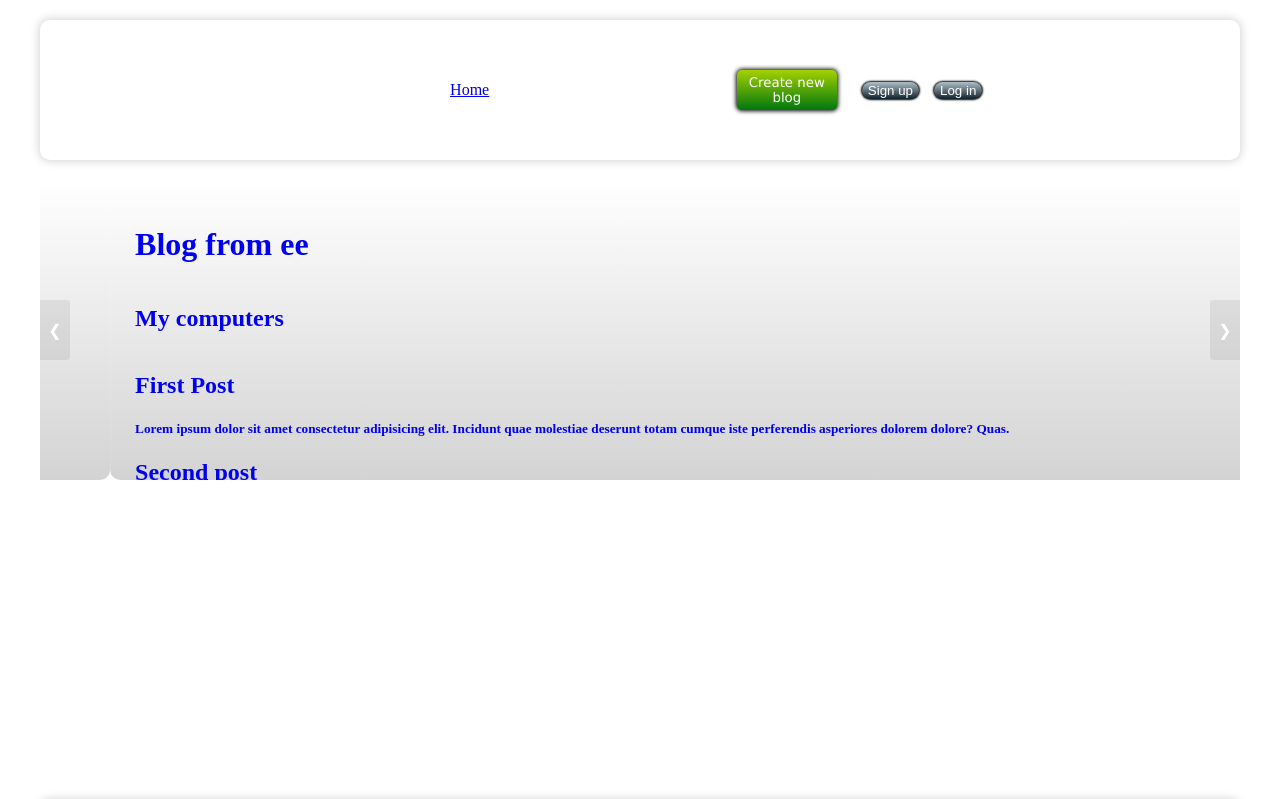
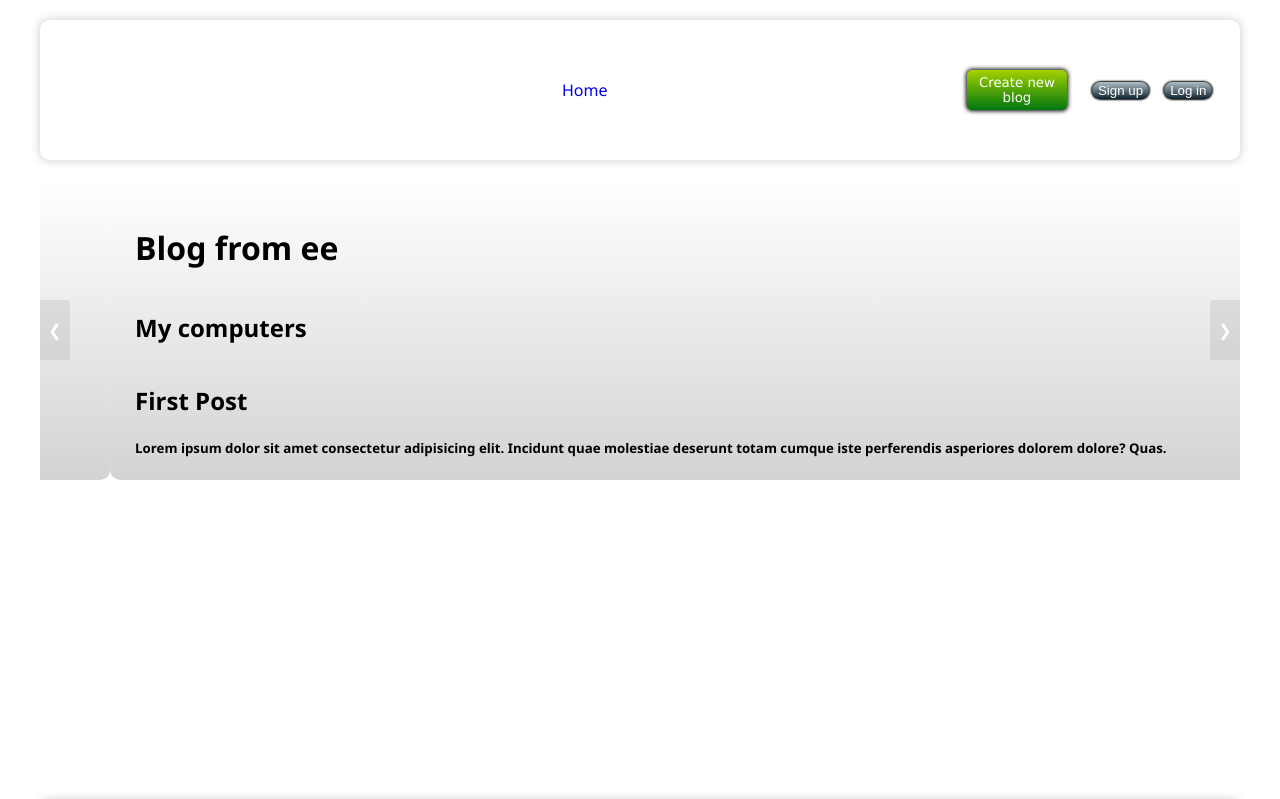
Before and after one commit to CodeDunkey/ReactBlogSite, a React (Create React App) app in the folder reactblogsite/: page /Home in a window 1280 px wide. Shown: the top 799 px of the page. Built offline with nearby package versions, Linux system fonts and the light colour scheme.

Commit message:
13.03.2024 22:02

```diff
--- a/reactblogsite/src/Components/NavBar/NavBar.scss
+++ b/reactblogsite/src/Components/NavBar/NavBar.scss
@@ -7,5 +7,13 @@
 
     .navBarItem{
         margin: 10px;
+        font-family: 'Segoe UI', Tahoma, Geneva, Verdana, sans-serif;
+        font-weight: 500;
+        color: black;
+        // box-shadow: 0px 0px 40px 1px darkgrey;
+    }
+    .linkStyle{
+        text-decoration: none;
+
     }
 }
--- a/reactblogsite/src/Components/NavBar/NavBar.tsx
+++ b/reactblogsite/src/Components/NavBar/NavBar.tsx
@@ -7,7 +7,7 @@ export const NavBar = () => {
         <>
             { (
                 <div className="navBarWrapper">
-                    <div className="navBarItem"><Link to="/Home">Home</Link></div>
+                    <div className="navBarItem"><Link to="/Home" className="linkStyle">Home</Link></div>
                     {/* <div className="navBarItem"><Link to="/Blog">Blog</Link></div> */}
                     {/* <div className="navBarItem"><Link to="/Post">Post</Link></div> */}
                 </div>)}
--- a/reactblogsite/src/Components/PostCarousel/PostCarousel.scss
+++ b/reactblogsite/src/Components/PostCarousel/PostCarousel.scss
@@ -19,6 +19,9 @@
     // overflow: hidden;
     // left: 50%;
 
+    .blogLinkStyle {
+      text-decoration: none;
+    }
     .post1 {
       display: flex;
       flex-direction: column;
@@ -36,12 +39,16 @@
       border-radius: 10px;
       // box-shadow: inset 0px 0px 30px 20px lightgrey; // 0px 0px 10px 1px black,
       // user-select: none;
-      text-decoration: none;
+      // text-decoration: none;
+      font-size: medium;
+    font-family: 'Segoe UI', Tahoma, Geneva, Verdana, sans-serif;
+    color: black;
+      cursor: pointer;
     }
 
     .post2 {
       display: flex;
-  flex-direction: column;
+      flex-direction: column;
       position: relative;
       height: 250px;
       width: 1150px;
@@ -55,12 +62,19 @@
       border-radius: 10px;
       // box-shadow: inset 0px 0px 30px 20px lightgrey; // 0px 0px 10px 1px black,
       // user-select: none;
-      text-decoration: none;
+      // text-decoration: none;
+      font-size: medium;
+    font-family: 'Segoe UI', Tahoma, Geneva, Verdana, sans-serif;
+    color: black;
+      cursor: pointer;
+
     }
+
+
 
     @media screen {
       .post1 {
-        animation: post1 infinite 6000ms ;
+        animation: post1 infinite 6000ms;
       }
     }
 
@@ -68,6 +82,7 @@
       0% {
         transform: translateX(0px);
       }
+
       70% {
         transform: translateX(0px);
       }
@@ -79,7 +94,7 @@
 
     @media screen {
       .post2 {
-        animation: post2 infinite 6000ms ;
+        animation: post2 infinite 6000ms;
       }
     }
 
@@ -87,6 +102,7 @@
       0% {
         transform: translateX(0px);
       }
+
       70% {
         transform: translateX(0px);
       }
@@ -97,10 +113,12 @@
     }
   }
 }
-.blogFrom{
 
-}
-.prev, .next {
+
+.blogFrom {}
+
+.prev,
+.next {
   display: flex;
   align-items: center;
   justify-content: center;
--- a/reactblogsite/src/Components/PostCarousel/PostCarousel.tsx
+++ b/reactblogsite/src/Components/PostCarousel/PostCarousel.tsx
@@ -92,14 +92,15 @@ export const PostCarousel = () => {
                 }
             })
             return (
-                <>
-                    <Link to={`/Blog/(${blog.blogTitle})`} className="post1">
-                        <div className="blogFrom"><h1>Blog from {blog.userName}</h1></div>
-                        <div className="blogTitle"><h2>{blog.blogTitle}</h2></div>
-                        <div className="blogPosts">{blogPosts}</div>
 
+                    <Link to={`/Blog/(${blog.blogTitle})`} className="blogLinkStyle">
+                        <div className="post1">
+                            <div className="blogFrom"><h1>Blog from {blog.userName}</h1></div>
+                            <div className="blogTitle"><h2>{blog.blogTitle}</h2></div>
+                            <div className="blogPosts">{blogPosts}</div>
+                        </div>
                     </Link>
-                </>
+
             )
         }
     })
@@ -118,14 +119,15 @@ export const PostCarousel = () => {
                 }
             })
             return (
-                <>
-                    <Link to={`/Blog/(${blog.blogTitle})`} className="post2">
-                        <div className="blogFrom"><h1>Blog from {blog.userName}</h1></div>
-                        <div className="blogTitle"><h2>{blog.blogTitle}</h2></div>
-                        <div className="blogPosts">{blogPosts}</div>
 
+                    <Link to={`/Blog/(${blog.blogTitle})`} className="blogLinkStyle">
+                        <div className="post2">
+                            <div className="blogFrom"><h1>Blog from {blog.userName}</h1></div>
+                            <div className="blogTitle"><h2>{blog.blogTitle}</h2></div>
+                            <div className="blogPosts">{blogPosts}</div>
+                        </div>
                     </Link>
-                </>
+
             )
         }
     })
--- a/reactblogsite/src/Components/Site/Header/HeaderWrapper/HeaderWrapper.tsx
+++ b/reactblogsite/src/Components/Site/Header/HeaderWrapper/HeaderWrapper.tsx
@@ -3,13 +3,15 @@ import { HeaderLogo } from '../HeaderLogo/HeaderLogo'
 import { HeaderMenu } from '../HeaderMenu/HeaderMenu'
 import { NavBar } from '../../../NavBar/NavBar'
 import { UserSidePanel } from '../UserSidePanel/UserSidePanel'
+import { useUserContext } from '../../../../Hooks/Context/useContext/useUserContext'
 export const HeaderWrapper = () => {
+    const { user } = useUserContext();
     return (
         <div className="headerWrapper">
             <HeaderLogo />
             <NavBar />
             <HeaderMenu />
-            <UserSidePanel />
+            {user && <UserSidePanel />}
         </div>
     )
 }
```
